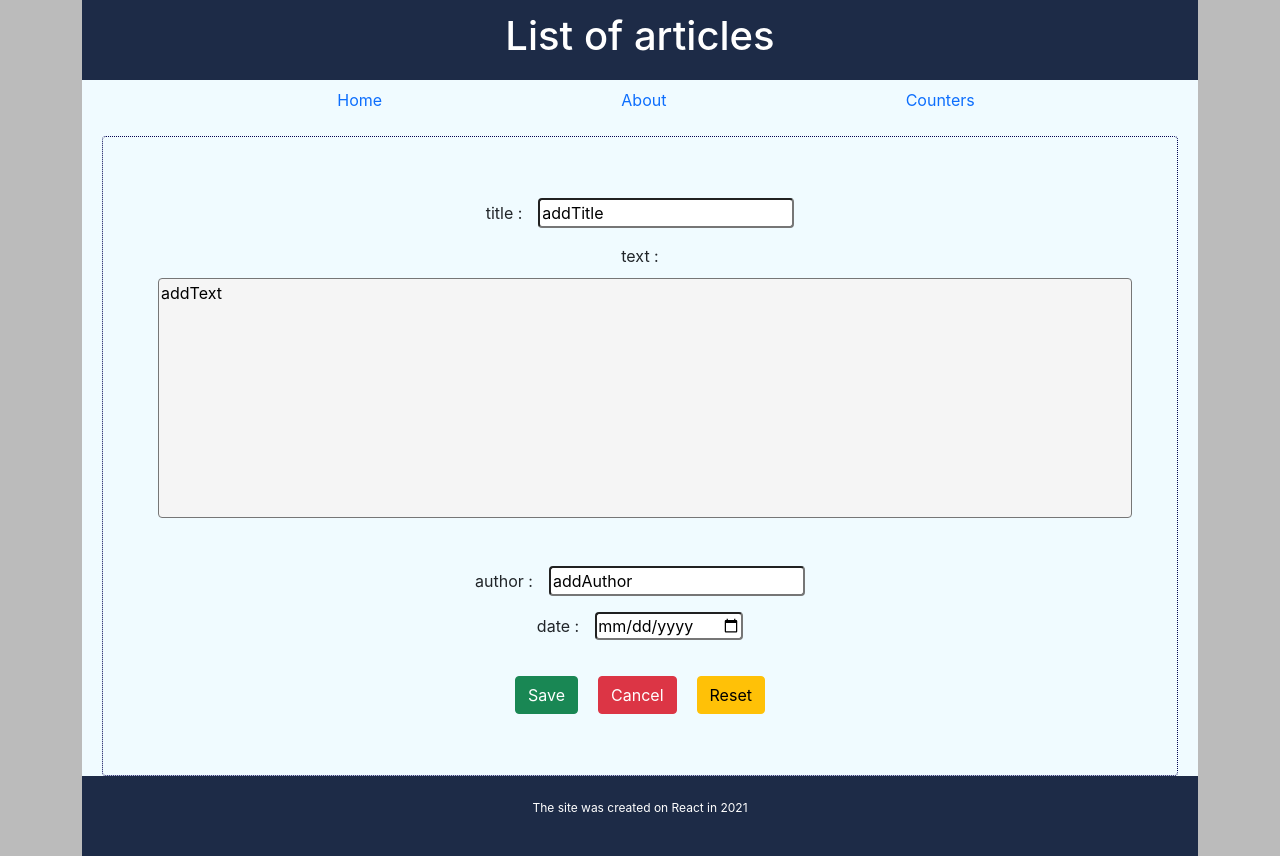
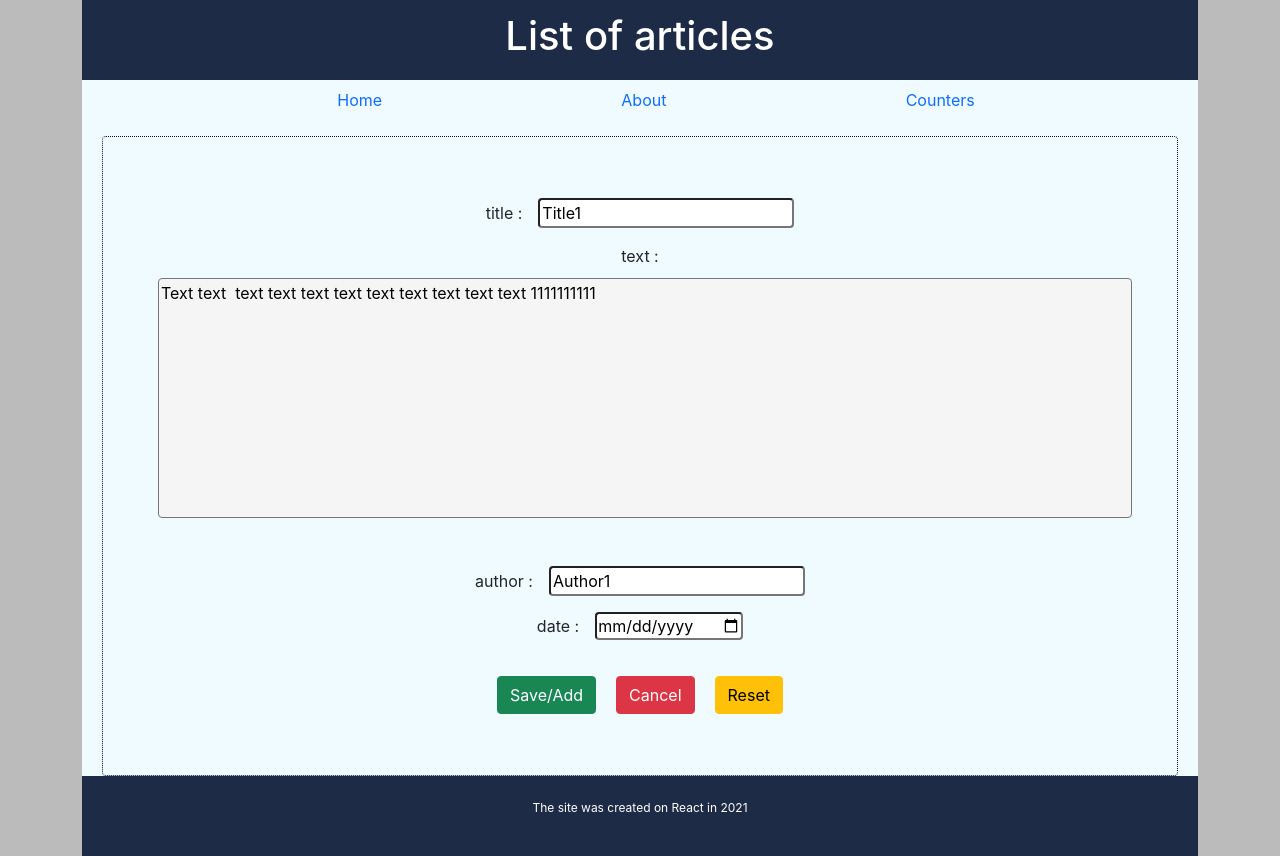
Before and after one commit to Kolenchitssi/react_app, a React app: page /article/1 in a window 1280 px wide. Built offline with nearby package versions, Linux system fonts and the light colour scheme.

Commit message:
feat: add open article on click

```diff
--- a/package.json
+++ b/package.json
@@ -86,7 +86,8 @@
     "webpack": "4.44.2",
     "webpack-dev-server": "3.11.1",
     "webpack-manifest-plugin": "2.2.0",
-    "workbox-webpack-plugin": "5.1.4"
+    "workbox-webpack-plugin": "5.1.4",
+    "yup": "^0.32.9"
   },
   "scripts": {
     "start": "node scripts/start.js",
--- a/src/routes/Main/Main.tsx
+++ b/src/routes/Main/Main.tsx
@@ -15,7 +15,7 @@ const articlesSelector = createSelector(
   (state: RootState) => state.reducerStarter,
   (state: RootState, pageData: [number, number]) => pageData,
   (articles, pageData) => {
-    console.log("сложная обработка reselect", articles);
+    // console.log("сложная обработка reselect", articles);
     const [currentPage, perPage] = pageData;
     const articleStart = currentPage * perPage;
     const articleEnd = currentPage * perPage + perPage;
--- a/src/routes/Main/components/Article/Article.tsx
+++ b/src/routes/Main/components/Article/Article.tsx
@@ -1,6 +1,6 @@
 import styles from "./Article.module.scss";
 import Button from "../../../../components/Button/Button";
-import { useHistory } from "react-router";
+import { useHistory, useParams } from "react-router";
 import { useAppSelector } from "../../../../store/hook";
 
 export type PropsArticle = {
@@ -23,14 +23,18 @@ function Article(props: PropsArticle): JSX.Element {
   const history = useHistory();
   return (
     <article className={styles.article}>
-      <a href={`/article/${props.id}`} className={styles.titleArticle}>
+      <a
+        href={`/article/${props.id}`}
+        className={styles.titleArticle}
+        id={props.id}
+      >
         <h4>{props.title}</h4>
       </a>
       <div className={styles.articleText}>
         <textarea
           className={styles.textArea}
           name={props.title}
-          id={props.id}
+          // id={props.id}
           defaultValue={props.text}
           readOnly
         ></textarea>
--- a/src/routes/Main/components/Form/Form.module.scss
+++ b/src/routes/Main/components/Form/Form.module.scss
@@ -15,6 +15,7 @@
 
 .errors {
   color: red;
+  background-color: yellow;
 }
 
 .textArea {
--- a/src/routes/Main/components/Form/Form.tsx
+++ b/src/routes/Main/components/Form/Form.tsx
@@ -1,5 +1,5 @@
 import { Formik } from "formik";
-import { useHistory } from "react-router";
+import { useHistory, useParams } from "react-router";
 
 import { useAppDispatch } from "../../../../store/hook";
 import { addArticle } from "../../modules/store/action";
@@ -28,26 +28,43 @@ const formValidation = (values: FormType) => {
   };
   const errors: error = {};
   if (!values.title) {
-    errors.title = "Required";
+    errors.title = "Required Title";
+    // values.title = "Required Title";
+  }
+  if (values.title.length > 20) {
+    errors.title = " Length title is no more than 20 characters ";
+    // values.title = "Required Title";
   }
   if (!values.text) {
-    errors.text = "Required";
+    errors.text = "Required text";
+  }
+  if (values.text.length < 5) {
+    errors.text = " Length text is at least 5 characters ";
+    // values.title = "Required Title";
   }
   if (!values.date) {
-    errors.date = "Required";
+    errors.date = "Required date";
   }
+
   if (!values.author) {
-    errors.author = "Required";
+    errors.author = "Required author";
+  }
+  if (values.author.length < 2) {
+    errors.author = " Length name author is at least 2 characters ";
+    // values.title = "Required Title";
   }
   return errors;
 };
 
-type PropsArticleform = {
+type PropsArticleForm = {
   [key: string]: any;
 };
 
-export function MyForm(props: PropsArticleform): JSX.Element {
+export function MyForm(props: PropsArticleForm): JSX.Element {
   const history = useHistory();
+
+  const articleId = useParams();
+  console.log("articleId", articleId);
 
   const goHome = () => {
     history.push("/");
@@ -100,8 +117,8 @@ export function MyForm(props: PropsArticleform): JSX.Element {
         touched, // показывает взаимодействовали ли мы с полем ранее
         handleChange, // вызывается каждый раз когда мы меняем значение
         handleBlur, // вызывается при уходе с поля
-        handleSubmit,
-        handleReset, //вызывается при отправке формы
+        handleSubmit, //вызывается при отправке формы
+        handleReset,
         isSubmitting,
         /* and other goodies */
       }) => (
@@ -145,6 +162,9 @@ export function MyForm(props: PropsArticleform): JSX.Element {
               onBlur={handleBlur}
               value={values.author}
             />
+
+            {/* {errors.author ? <div className="style.errors"> Ошибка</div> : null} */}
+
             <span className={style.errors}>
               {errors.author && touched.author && errors.author}
             </span>
--- /dev/null
+++ b/src/routes/Main/components/Form/newForm.tsx
@@ -0,0 +1,194 @@
+//todo сделать отдельно кнопки add для добавления save для редактирования и функция save должна сохранять в том же месте массива изменненный Article
+
+import { ErrorMessage, Field, Form, Formik } from "formik";
+import * as Yup from "yup";
+import { useHistory, useParams } from "react-router";
+
+import { useAppDispatch, useAppSelector } from "../../../../store/hook";
+import { addArticle } from "../../modules/store/action";
+import { PropsArticle } from "../Article/Article";
+import style from "./Form.module.scss";
+
+type FormType = {
+  // [key: string]: any;
+  title: string;
+  text: string;
+  date: string;
+  author: string;
+  id: string;
+  key: string;
+};
+
+type PropsArticleForm = {
+  [key: string]: any;
+};
+
+const validationSchema = Yup.object({
+  title: Yup.string()
+    .required("Required Title")
+    .max(20, " Length title is no more than 20 characters "),
+  text: Yup.string()
+    .required("Required text")
+    .min(5, "Length text is at least 5 characters"),
+  date: Yup.string().required("Required date"),
+  author: Yup.string()
+    .required("Required author")
+    .min(2, "Length name author is at least 2 characters "),
+});
+
+export function NewForm({ typeAction }: PropsArticleForm): JSX.Element {
+  const history = useHistory();
+
+  const goHome = () => {
+    history.push("/");
+  };
+
+  // { articleObj }: PropsArticleForm
+  type TypeArticleId = {
+    id: string;
+  };
+
+  const articleId: TypeArticleId = useParams();
+  const resultId = articleId.id;
+  const allArticle = useAppSelector((state) => state.reducerStarter);
+
+  const indexArticleOfArray = allArticle.findIndex(
+    (item) => item.id === resultId
+  );
+
+  // console.log("new", allArticle[indexArticleOfArray]);
+
+  let initialValues = {
+    title: "",
+    text: "",
+    date: "",
+    author: "",
+    id: "",
+    key: "",
+  };
+
+  switch (typeAction) {
+    case "ADD":
+      console.log("ADD");
+      break;
+
+    case "EDIT":
+      initialValues = allArticle[indexArticleOfArray];
+      break;
+
+    default:
+      break;
+  }
+
+  //function submit
+  const submit = (
+    values: FormType,
+    { setSubmitting }: { setSubmitting: (isSubmiting: boolean) => void }
+  ) => {
+    // setTimeout(() => {
+    //   alert(JSON.stringify(values));
+    //   setSubmitting(false);
+    // }, 400);
+    values.id = String(Math.floor(Math.random() * 100000)) + values.author;
+    values.key = values.id + values.author + values.date;
+    addNewArticle(values);
+    setSubmitting(false);
+    goHome();
+  };
+
+  const dispatch = useAppDispatch();
+  const addNewArticle = (currentArticles: PropsArticle) => {
+    dispatch(addArticle(currentArticles));
+  };
+
+  //======================================
+
+  return (
+    <Formik
+      initialValues={initialValues}
+      validationSchema={validationSchema}
+      onSubmit={submit}
+    >
+      {({ handleReset, isSubmitting }) => (
+        <Form className={style.form}>
+          <p>
+            <label htmlFor={style.title}> title : </label>
+            <Field
+              type="title"
+              name="title"
+              id={style.title}
+              placeholder="Add title"
+            />
+
+            <span className={style.errors}>
+              <ErrorMessage name="title" />
+            </span>
+          </p>
+          <p>
+            <label htmlFor={style.textArea}> text : </label>
+            <Field
+              as="textarea"
+              name="text"
+              className={style.textArea}
+              id={style.textArea}
+              placeholder="Add your text"
+            />
+            <p className={style.errors}>
+              <ErrorMessage name="text" />
+            </p>
+          </p>
+
+          <p>
+            <label htmlFor={style.author}> author : </label>
+            <Field
+              type="author"
+              name="author"
+              id={style.author}
+              placeholder="Add author"
+            />
+
+            <span className={style.errors}>
+              <ErrorMessage name="author" component="span" />
+            </span>
+          </p>
+
+          <p>
+            <label htmlFor={style.date}> date : </label>
+            <Field type="date" name="date" id={style.date} />
+            <span>
+              <ErrorMessage name="date" />
+            </span>
+          </p>
+
+          <div className={style.formButton}>
+            <button
+              type="submit"
+              className="btn btn-success"
+              disabled={isSubmitting} /*кнопка недоступна когда идет отправка*/
+            >
+              Save/Add
+            </button>
+
+            <button
+              type="button"
+              className="btn btn-danger"
+              onClick={() => goHome()}
+              disabled={isSubmitting} /*кнопка недоступна когда идет отправка*/
+            >
+              Cancel
+            </button>
+
+            <button
+              type="reset"
+              className="btn btn-warning"
+              onClick={() => handleReset()}
+              disabled={isSubmitting}
+            >
+              Reset
+            </button>
+          </div>
+        </Form>
+      )}
+    </Formik>
+  );
+}
--- a/src/routes/Router.tsx
+++ b/src/routes/Router.tsx
@@ -7,6 +7,7 @@ import {
   NavLink,
 } from "react-router-dom";
 import { MyForm } from "./Main/components/Form/Form";
+import { NewForm } from "./Main/components/Form/newForm";
 
 // import About from '../containers/About/About';
 // import Counters from './Counters/Counters';
@@ -55,23 +56,22 @@ function MyRouter(): JSX.Element {
             <Route exact path="/">
               <Main />
             </Route>
-
             <Route path="/about">
               <About />
             </Route>
-
             <Route path="/counters">
               <Counters />
             </Route>
-
             <Route path="/article/:id">
-              <MyForm typeAction="edit|view" articleId={"id"} />
+              {/* <MyForm typeAction="EDIT" /> */}
+              <NewForm typeAction="EDIT" />
             </Route>
-
             <Route path="/addArticle">
-              <MyForm typeAction="add" />
+              {/* <MyForm typeAction="ADD" /> */}
+              <NewForm typeAction="ADD" />
             </Route>
-
+            //todo сделать отдельно кнопки add для добавления save для
+            редактирования
             <Route>
               <NotFound />
             </Route>
```
Also changed, not shown: 1 other file (tests, documents, lock files or other folders).
